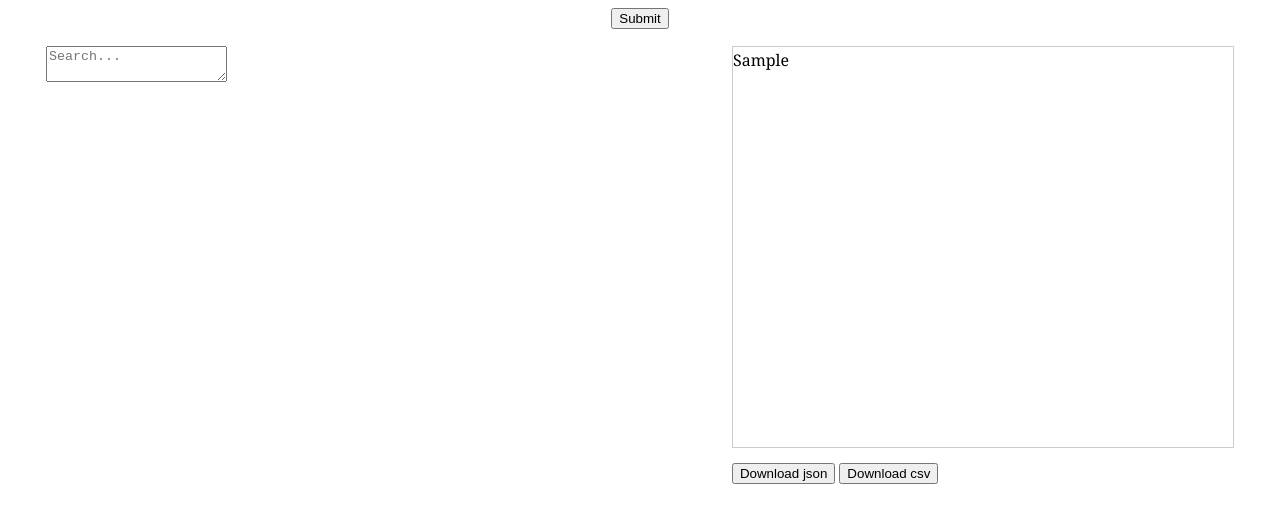
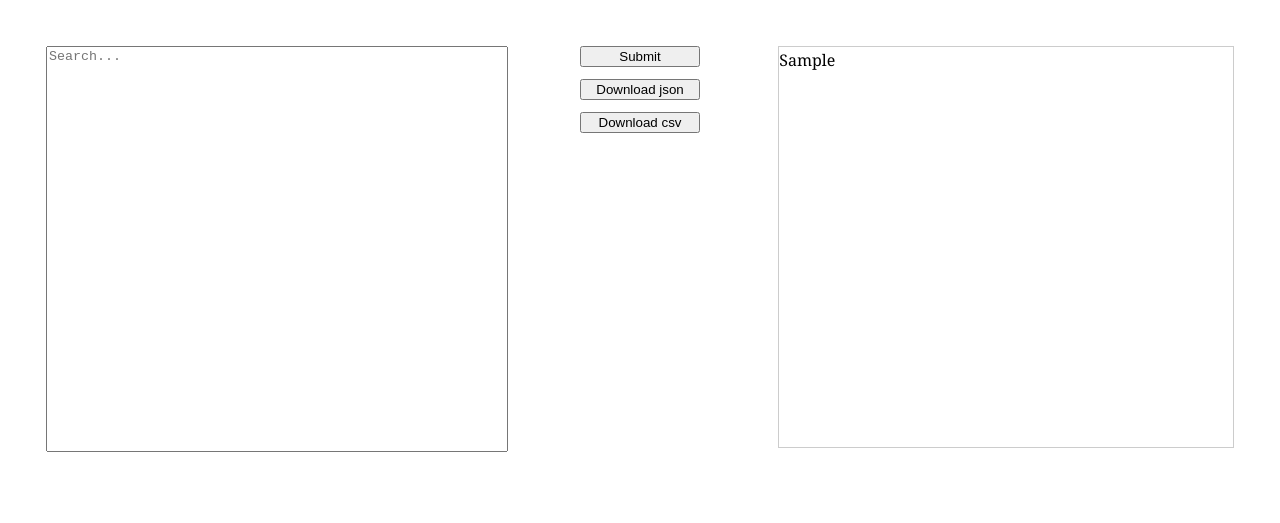
Before and after one commit to avocad-io/OpenSubjectsApp, a Django app: template OpenSubjectsApp/templates/Enhancer/test.html in a window 1280 px wide. Shown: the top 523 px of the page. Run offline with Django 4.2, Linux system fonts and the light colour scheme; the template is opened without the code that fills it: most values are stand-ins (such as "Sample title", 1, 10 or a date in 2020).

Commit message:
buttons section initial styling

```diff
--- a/OpenSubjectsApp/OpenSubjectsApp/settings.py
+++ b/OpenSubjectsApp/OpenSubjectsApp/settings.py
@@ -56,7 +56,7 @@ ROOT_URLCONF = 'OpenSubjectsApp.urls'
 TEMPLATES = [
     {
         'BACKEND': 'django.template.backends.django.DjangoTemplates',
-        'DIRS': [BASE_DIR/'templates'],
+        'DIRS': [BASE_DIR/'templates/'],
         'APP_DIRS': True,
         'OPTIONS': {
             'context_processors': [
--- a/OpenSubjectsApp/static/css/style.css
+++ b/OpenSubjectsApp/static/css/style.css
@@ -1,7 +1,7 @@
-.search-input {
+.input-textarea {
     height: 400px;
     width: 100%;
-    padding-bottom: 370px;
+    resize: none;
 }
 
 .flexbox-container {
@@ -29,6 +29,22 @@
     overflow: auto;
 }
 
-.downloads {
+.buttons, .downloads {
+    display: flex;
+    flex-direction: column;
+    align-items: center;
+}
+
+.buttons {
+    min-width: 150px;
     margin-top: 3%;
 }
+
+.submit-button {
+    width: 120px;
+}
+
+.download-button {
+    width: 120px;
+    margin-top: 10%;
+}
--- a/OpenSubjectsApp/templates/Enhancer/index.html
+++ b/OpenSubjectsApp/templates/Enhancer/index.html
@@ -1,4 +1,5 @@
 {% load static %}
+
 <!DOCTYPE html>
 <html>
     <head>
@@ -8,29 +9,22 @@
     <body>
         <div class="flexbox-container">
             <div class="input-block">
-
-
-
-                    <textarea type="text" form="query-form" placeholder="Search..." name='search_query'></textarea>
-
-                    <!--
-                    <input type="search" class="search-input" placeholder="Search..." aria-label="Search" name='search_query'>
-                    -->
+                <textarea class="input-textarea" type="text" form="query-form" placeholder="Search..." name='search_query'></textarea>
             </div>
             <div class="buttons">
                 <form id="query-form" method="POST">
                     {% csrf_token %}
-                    <input type="submit">
+                    <input class="submit-button" type="submit">
                 </form>
+                <div class="downloads">
+                    {% block downloads %}
+                    {% endblock %}
+                </div>
             </div>
             <div class="results-block">
                 <div>
                     <div class="results">
                         {% block results %}
-                        {% endblock %}
-                    </div>
-                    <div class="downloads">
-                        {% block downloads %}
                         {% endblock %}
                     </div>
                 </div>
--- a/OpenSubjectsApp/templates/Enhancer/test.html
+++ b/OpenSubjectsApp/templates/Enhancer/test.html
@@ -8,8 +8,8 @@
     {% endblock %}
 
     {% block downloads %}
-        <a href="downloadjson"><button>Download json</button></a>
-        <a href="downloadcsv"><button>Download csv</button></a>
+        <a href="downloadjson"><button class="download-button">Download json</button></a>
+        <a href="downloadcsv"><button class="download-button">Download csv</button></a>
     {% endblock %}
 
 {% endif %}
```
Also changed, not shown: OpenSubjectsApp/response.json (+1 -1 lines), OpenSubjectsApp/response1.json (+1 -1 lines).
